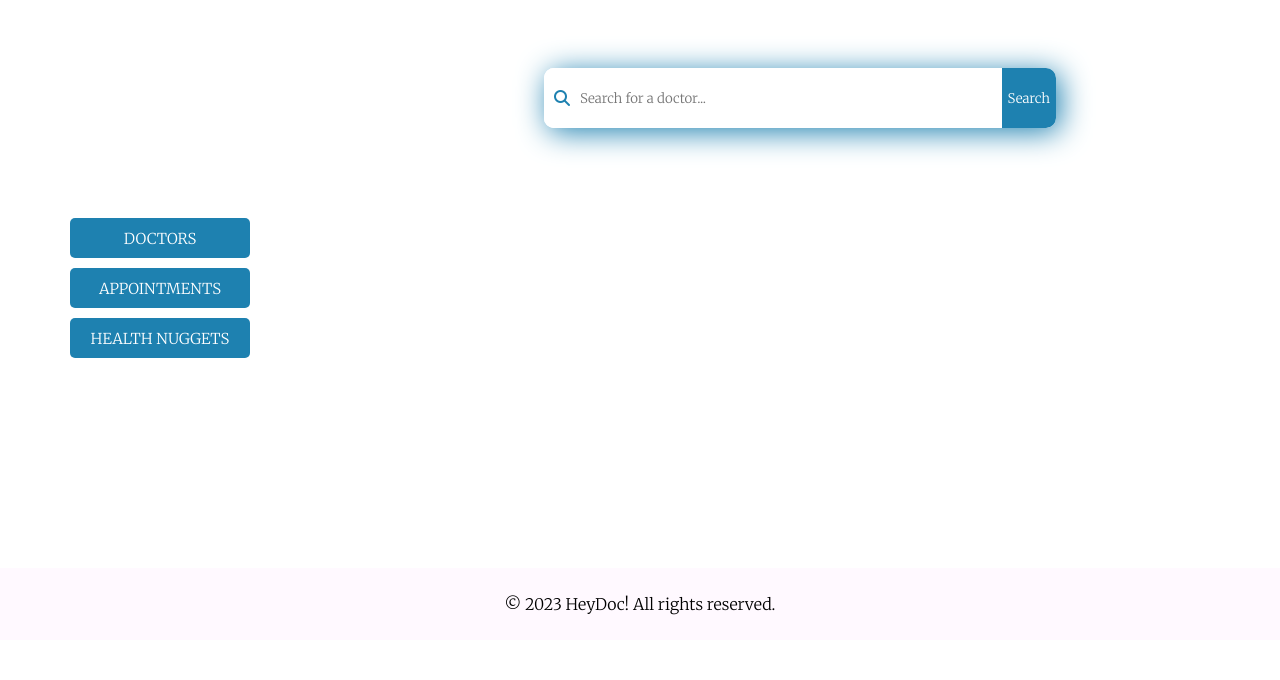
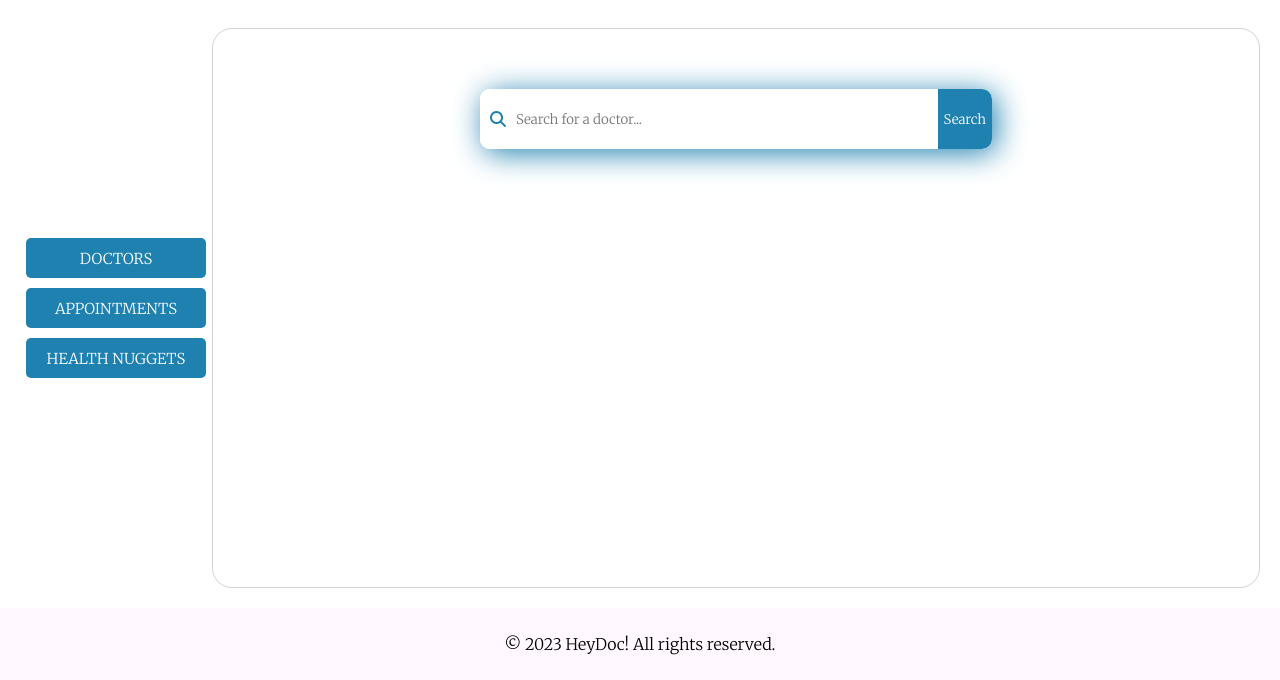
Before and after one commit to MelvinMbae/phase-1-project-heydoc, a plain HTML site: page index.html in a window 1280 px wide. Shown: the part 402-1082 px from the top of the page. Before the commit the page ends 1042 px from the top, so only its background shows below. Drawn offline with Linux system fonts and the light colour scheme; some packages are replaced by stand-ins of ours; no server answers; a script that the page names is missing.

Commit message:
spacing tweaks

```diff
--- a/style.css
+++ b/style.css
@@ -27,11 +27,12 @@ body {
 
 .container {
   display: flex;
+  padding: 20px;
 }
 
 .mainbuttons {
   text-align: center;
-  width: 25vw;
+  width: 15vw;
   display: flex;
   flex-direction: column;
   row-gap: 10px;
@@ -43,7 +44,11 @@ body {
 
 .main-content {
   padding: 20px;
-  width: 75vw;
+    width: 85vw;
+    display: flex;
+    justify-content: center;
+    border: solid 1px lightgrey;
+    border-radius: 20px;
 }
 
 #doctors {
```
